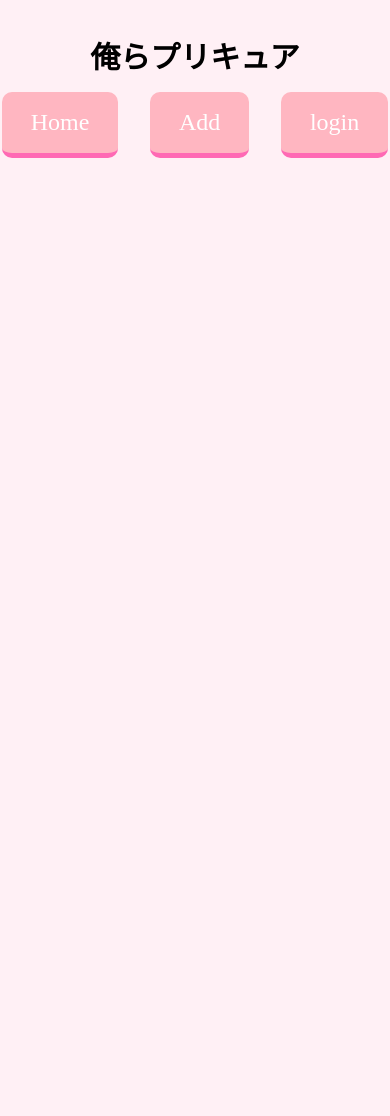
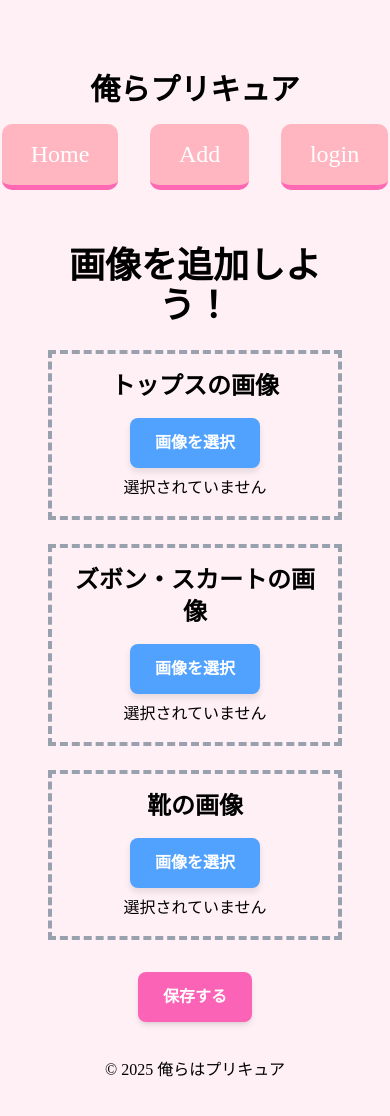
Before and after one commit to yurunull/dress_up, a React (Vite) app: page /add in a window 390 px wide. Shown: the top 1116 px of the page. Before the commit the page ends 844 px from the top, so only its background shows below. Built offline with nearby package versions, Linux system fonts and the light colour scheme; a web font is replaced by a local one.

Commit message:
add途中まで作成

```diff
--- a/package.json
+++ b/package.json
@@ -12,6 +12,9 @@
   },
   "dependencies": {
     "@tailwindcss/vite": "^4.0.6",
+    "axios": "^1.7.9",
+    "express": "^4.21.2",
+    "multer": "^1.4.5-lts.1",
     "react": "^19.0.0",
     "react-dom": "^19.0.0",
     "react-router-dom": "^7.1.5",
--- a/src/App.jsx
+++ b/src/App.jsx
@@ -2,8 +2,9 @@
 import { BrowserRouter as Router, Route, Routes } from "react-router-dom";
 import Home from "../src/pages/home";
 import Header from "./compoments/header";
+import Footer from "./compoments/footer";
 import Login from "../src/pages/login";
-import Register from "../src/pages/register";
+import Add from "../src/pages/add";
 
 const App = () => {
   return (
@@ -13,9 +14,10 @@
       <Routes>
         <Route path="/" element={<Home />} />
         <Route path="/login" element={<Login />} />
-        <Route path="/register" element={<Register />} />
+        <Route path="/add" element={<Add />} />
       </Routes>
     </Router>
+    <Footer />
     </>
   );
 };
--- /dev/null
+++ b/src/compoments/footer.jsx
@@ -0,0 +1,11 @@
+import React from 'react';
+
+const Footer = () => {
+    return (
+        <footer className="text-center py-5">
+            <p>© 2025 俺らはプリキュア</p>
+        </footer>
+    );
+};
+
+export default Footer;
--- a/src/compoments/header.jsx
+++ b/src/compoments/header.jsx
@@ -1,6 +1,6 @@
 import React from "react";
-
 import "../../styles/styles.css";
+import "../App.css";
 
 const Header = () => {
   return (
--- /dev/null
+++ b/src/pages/add.jsx
@@ -0,0 +1,128 @@
+import React, { useState } from "react";
+
+const Add = () => {
+  const [topsImage, setTopsImage] = useState(null);
+  const [pantsImage, setPantsImage] = useState(null);
+  const [shoesImage, setShoesImage] = useState(null);
+
+  const handleImageChange = async (e, setImage) => {
+    const file = e.target.files[0];
+    if (file) {
+      // ファイルをBase64形式に変換
+      const reader = new FileReader();
+      reader.onloadend = async () => {
+        const base64Data = reader.result;
+        setImage(base64Data); // Base64データをセット
+      };
+      reader.readAsDataURL(file);
+    }
+  };
+
+  const saveImagesToStorage = () => {
+    const imagesData = {
+      tops: topsImage,
+      pants: pantsImage,
+      shoes: shoesImage,
+    };
+
+    // ローカルストレージに保存
+    localStorage.setItem("imageData", JSON.stringify(imagesData));
+    alert("画像が保存されました！");
+
+    // ページをリロードしてAdd画面に戻る
+    window.location.reload(); // Add画面に戻すためにリロード
+  };
+
+  return (
+    <div className="w-full text-center p-4">
+      <h2 className="text-4xl font-bold mb-6">画像を追加しよう！</h2>
+
+      {/* トップスセクション */}
+      <div className="mb-6 p-4 border-4 border-dashed border-gray-400 w-full sm:w-[300px] mx-auto">
+        <h3 className="text-2xl font-semibold mb-4">トップスの画像</h3>
+        <button
+          className="px-6 py-3 bg-blue-400 text-white font-bold rounded-lg"
+          onClick={() => document.getElementById("topsInput").click()}
+        >
+          画像を選択
+        </button>
+        <input
+          type="file"
+          id="topsInput"
+          style={{ display: "none" }}
+          onChange={(e) => handleImageChange(e, setTopsImage)}
+        />
+        {topsImage ? (
+          <div>
+            <img src={topsImage} alt="Tops Preview" className="mt-2 max-w-[200px]" />
+            <button onClick={() => setTopsImage(null)} className="mt-2 px-4 py-2 bg-red-500 text-white rounded">削除</button>
+          </div>
+        ) : (
+          <p className="mt-2">選択されていません</p>
+        )}
+      </div>
+
+      {/* ズボンセクション */}
+      <div className="mb-6 p-4 border-4 border-dashed border-gray-400 w-full sm:w-[300px] mx-auto">
+        <h3 className="text-2xl font-semibold mb-4">ズボン・スカートの画像</h3>
+        <button
+          className="px-6 py-3 bg-blue-400 text-white font-bold rounded-lg"
+          onClick={() => document.getElementById("pantsInput").click()}
+        >
+          画像を選択
+        </button>
+        <input
+          type="file"
+          id="pantsInput"
+          style={{ display: "none" }}
+          onChange={(e) => handleImageChange(e, setPantsImage)}
+        />
+        {pantsImage ? (
+          <div>
+            <img src={pantsImage} alt="Pants Preview" className="mt-2 max-w-[200px]" />
+            <button onClick={() => setPantsImage(null)} className="mt-2 px-4 py-2 bg-red-500 text-white rounded">削除</button>
+          </div>
+        ) : (
+          <p className="mt-2">選択されていません</p>
+        )}
+      </div>
+
+      {/* 靴セクション */}
+      <div className="mb-6 p-4 border-4 border-dashed border-gray-400 w-full sm:w-[300px] mx-auto">
+        <h3 className="text-2xl font-semibold mb-4">靴の画像</h3>
+        <button
+          className="px-6 py-3 bg-blue-400 text-white font-bold rounded-lg"
+          onClick={() => document.getElementById("shoesInput").click()}
+        >
+          画像を選択
+        </button>
+        <input
+          type="file"
+          id="shoesInput"
+          style={{ display: "none" }}
+          onChange={(e) => handleImageChange(e, setShoesImage)}
+        />
+        {shoesImage ? (
+          <div>
+            <img src={shoesImage} alt="Shoes Preview" className="mt-2 max-w-[200px]" />
+            <button onClick={() => setShoesImage(null)} className="mt-2 px-4 py-2 bg-red-500 text-white rounded">削除</button>
+          </div>
+        ) : (
+          <p className="mt-2">選択されていません</p>
+        )}
+      </div>
+
+      {/* 保存ボタン */}
+      <div className="mt-8">
+        <button
+          onClick={saveImagesToStorage}
+          className="px-6 py-3 bg-pink-400 text-white font-bold rounded-lg shadow-md hover:bg-yellow-400 transition"
+        >
+          保存する
+        </button>
+      </div>
+    </div>
+  );
+};
+
+export default Add;
--- a/src/pages/home.jsx
+++ b/src/pages/home.jsx
@@ -1,6 +1,6 @@
 import React, { useState } from "react";
 import "../../styles/styles.css";
-import { Table } from "../compoments/bunrui";  // bunrui.js からインポート
+import { Table } from "../compoments/bunrui"; // bunrui.js からインポート
 
 // 画像と名前のマッピング
 const images = [
@@ -8,7 +8,7 @@
   Table.jacket[0],
   Table.tops[0],
   Table.pants[0],
-  Table.shoes[0]
+  Table.shoes[0],
 ];
 
 const names = ["帽子", "上着", "トップス", "パンツ・スカート", "靴"];
@@ -18,7 +18,9 @@
 
   // 画像をランダムに並べ替える関数
   const shuffleImages = () => {
-    const shuffledImages = images.map(() => images[Math.floor(Math.random() * images.length)]);
+    const shuffledImages = images.map(
+      () => images[Math.floor(Math.random() * images.length)]
+    );
     setCurrentImages(shuffledImages);
 
     // ランダムに選ばれたアイテム名をローカルストレージに保存
@@ -29,35 +31,49 @@
     <div className="w-full text-center px-4">
       <section id="hero" className="mb-12">
         <div className="relative w-full flex justify-center">
-          <img src="./images/top.png" alt="top" className="w-auto max-w-full object-cover" />
+          <img
+            src="./images/top.png"
+            alt="top"
+            className="w-auto max-w-full object-cover"
+          />
         </div>
       </section>
 
       <section id="rule" className="mb-12 text-center">
         <div className="p-6 mb-2 border-2 border-dashed border-paleyellow">
-          <p className="text-5xl font-bold p-4">✨プリキュアみたいに部屋着から大変身しよう✨</p>
+          <p className="text-3xl sm:text-4xl lg:text-5xl font-bold p-4">
+            ✨プリキュアみたいに部屋着から大変身しよう✨
+          </p>
         </div>
       </section>
 
       <section id="transform" className="mb-12 text-center mt-16">
-        <h2 className="font-bold subtitle pop text-waterblue text-6xl mb-12 relative inline-block after:content-[''] after:block after:h-4 after:bg-yellow-300 after:w-[130%] after:left-[-15%] after:opacity-60 after:-bottom-2 after:absolute">
+        <h2 className="font-bold subtitle pop text-waterblue text-4xl sm:text-5xl lg:text-6xl mb-12 relative inline-block after:content-[''] after:block after:h-4 after:bg-yellow-300 after:w-[130%] after:left-[-15%] after:opacity-60 after:-bottom-2 after:absolute">
           変身✨
         </h2>
-        <div className="flex justify-center mt-8">
-          <div className="image-container">
-            {currentImages.map((img, index) => (
-              <div key={index} className="image-box transform transition duration-500 hover:scale-110">
-                <img src={"/images/" + img} alt={`transform-${index}`} />
-                <span className="name text-lg font-semibold">{names[index]}</span>
-              </div>
-            ))}
-          </div>
-        </div>
+        <div className="flex flex-col items-center mt-8 gap-6">
+  {currentImages.map((img, index) => (
+    <div key={index} className="w-full flex flex-col items-center">
+      <img
+        src={"/images/" + img}
+        alt={`transform-${index}`}
+        className="w-48 h-48 object-cover transform transition duration-500 hover:scale-110"
+      />
+      <span className="name text-lg font-semibold mt-2">{names[index]}</span>
+    </div>
+  ))}
+</div>
+
       </section>
 
-      <button onClick={shuffleImages} className="mt-8 px-6 py-3 bg-blue-500 text-white font-bold rounded-lg shadow-md hover:bg-blue-700 transition">
-        もう一度変身！
+      <button
+        onClick={shuffleImages}
+        className="mt-10 px-4 py-3 bg-pink-400 text-white font-bold rounded-lg shadow-md hover:bg-yellow-400 transition"
+      >
+        変身！
       </button>
+
+      <div className="mt-12"></div>
     </div>
   );
 };
--- a/src/pages/login.jsx
+++ b/src/pages/login.jsx
@@ -41,7 +41,7 @@
     };
 
     return (
-        <div className="flex justify-center items-center min-h-screen bg-gray-100">
+        <div className="flex justify-center items-center min-h-screen">
             <div className="w-full max-w-md bg-white p-6 rounded-lg shadow-lg">
                 <h2 className="text-2xl font-semibold text-center mb-6">
                     {isRegistering ? '新規登録' : 'ログイン'}
```
Also changed, not shown: 1 other file (tests, documents, lock files or other folders).
